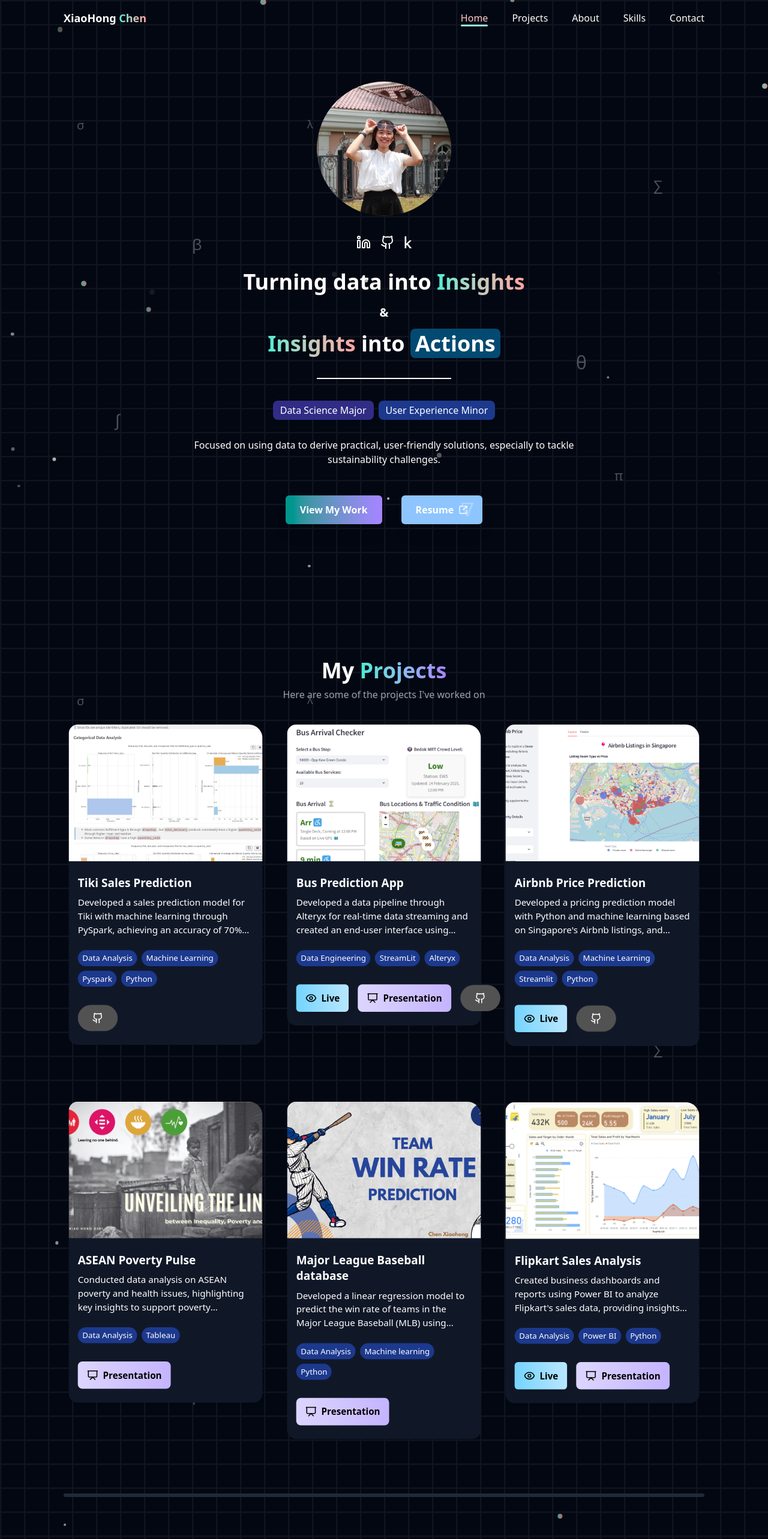
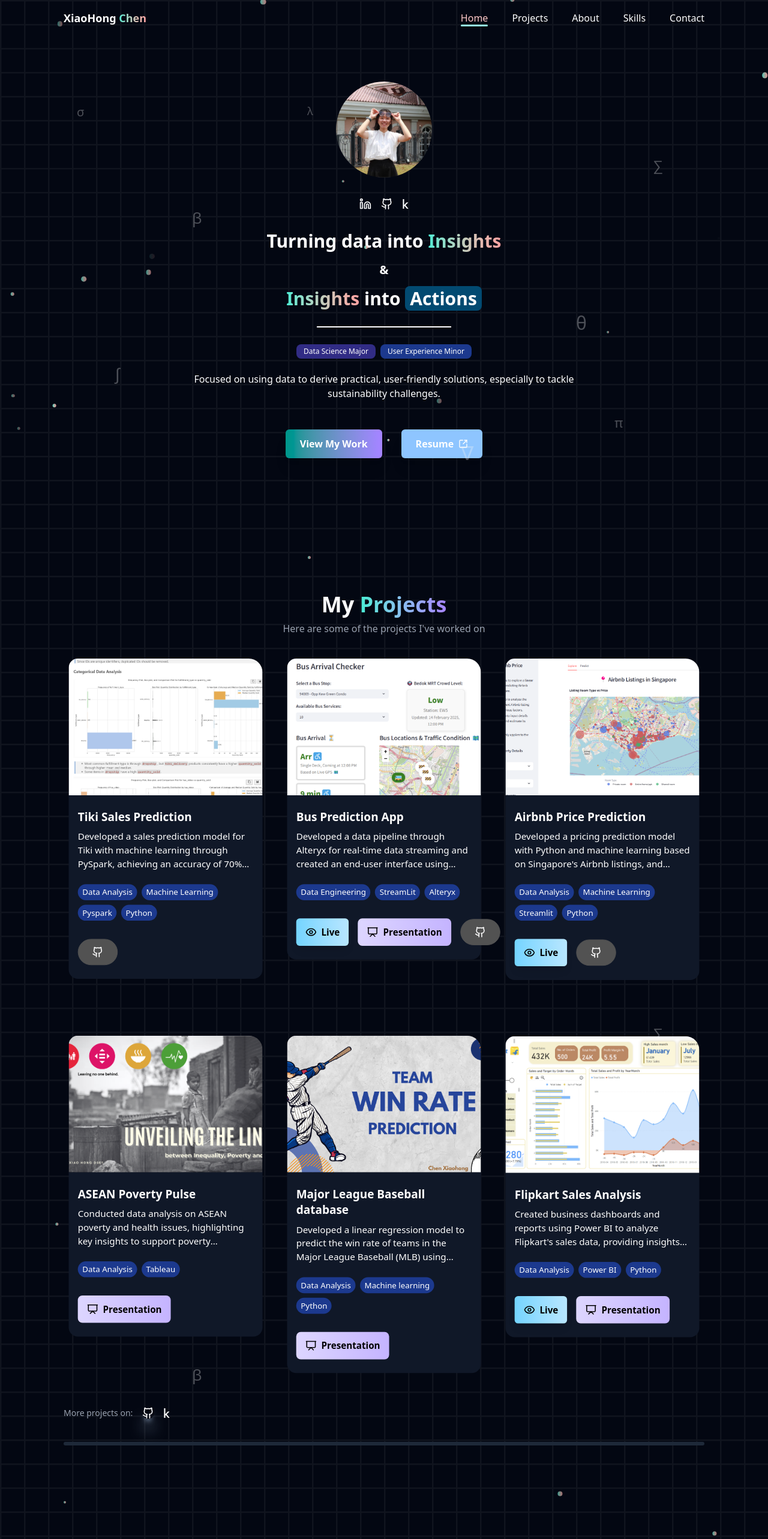
Before and after one commit to xhhhhhchen/My-Portfolio, a React (Vite) app: page /main in a window 1280 px wide. Shown: the top 2566 px of the page at 60% size. Built offline with nearby package versions, Linux system fonts and the light colour scheme.

Commit message:
edited sizing

```diff
--- a/src/components/footer.jsx
+++ b/src/components/footer.jsx
@@ -35,8 +35,8 @@ const footer = () => {
         </div>
 
 
-            <p className='text-lg text-white-900'>© {new Date().getFullYear()} Xiaohong Chen. All rights reserved.</p>
-            <p className='text-sm text-white-900'>Design & Developed by Xiaohong Chen</p>
+            <p className='text-lg text-gray-700'>© {new Date().getFullYear()} Xiaohong Chen. All rights reserved.</p>
+            <p className='text-sm text-gray-700'>Design & Developed by Xiaohong Chen</p>
         </div>
     </footer>
   )
--- a/src/sections/education.jsx
+++ b/src/sections/education.jsx
@@ -106,7 +106,7 @@ const EducationSection = () => {
           >
             {expandedSchool === 'ngeeAnn' && (
               <div className="mt-4 p-4 rounded-lg">
-                <p className="text-gray-300 mb-2">CGPA: 3.9 / 4.0</p>
+                <p className="text-gray-300 mb-2">CGPA: XX / 4.0</p>
 
                 <div className="mt-4">
                   <p className="text-gray-400 font-medium mb-2">Related coursework:</p>
--- a/src/sections/hero.jsx
+++ b/src/sections/hero.jsx
@@ -129,7 +129,7 @@ const Hero = () => {
 
 
       <section id='home' className="min-h-screen">
-        <div className="container mx-auto px-4 sm:px-6 lg:px-8 h-full flex items-center justify-center">
+        <div className="container mx-auto px-4 sm:px-6 lg:px-6 h-full flex items-center justify-center">
           <motion.div
             className="w-full max-w-4xl mx-auto py-12 md:py-24"
             variants={container}
@@ -139,23 +139,23 @@ const Hero = () => {
             {/* Image - Smaller on mobile */}
             <motion.div className='mt-10 mb-6 md:mb-8' variants={scaleUp}>
               <img
-                className='size-32 md:size-30 lg:size-56 rounded-full mx-auto bg-gradient-to-r from-teal-300 to-red-300 object-cover'
+                className='size-32 md:size-32 lg:size-40 rounded-full mx-auto bg-gradient-to-r from-teal-300 to-red-300 object-cover'
                 src={HeroImg}
                 alt="Profile"
               />
 
             <div className=' flex items-center justify-center gap-4 mt-8'>
                 <a href = "https://www.linkedin.com/in/alex-carter-7258/" target = "_blank" rel="noreferrer" className=' hover:-translate-y-2 transition-all duration=100 ease-in-out'>
-                <Linkedin className = "size-6"/>
+                <Linkedin className = "size-5"/>
                 </a>
 
 
                 <a href = "https://www.linkedin.com/in/alex-carter-7258/" target = "_blank" rel="noreferrer" className='hover:-translate-y-2  transition-all duration=100 ease-in-out'>
-                <Github className = "size-6"/>
+                <Github className = "size-5"/>
                 </a>
 
                 <a href="https://www.kaggle.com/your-profile" target="_blank" rel="noreferrer" className="hover:-translate-y-2 transition-all duration-100 ease-in-out">
-                <FontAwesomeIcon icon={faKaggle} className="text-white" size="lg"  />
+                <FontAwesomeIcon icon={faKaggle} className="text-white" size="md"  />
                 </a>
             </div>
 
@@ -165,7 +165,7 @@ const Hero = () => {
             <div className="text-center">
               {/* Main Headline - Responsive text sizing */}
               <motion.h1
-                className='text-xl sm:text-2xl md:text-3xl lg:text-4xl font-extrabold leading-tight md:leading-[1.2] mb-2 md:mb-4'
+                className='text-xl sm:text-2xl md:text-3xl font-extrabold leading-tight md:leading-[1.2] mb-2 md:mb-3'
                 variants={itemFromLeft}
               >
                 Turning data into {' '}
@@ -182,7 +182,7 @@ const Hero = () => {
               </motion.h2>
 
               <motion.h1
-                className='text-xl sm:text-2xl md:text-3xl lg:text-4xl font-extrabold leading-tight md:leading-[1.2] mb-4 md:mb-6'
+                className='text-xl sm:text-2xl md:text-3xl font-extrabold leading-tight md:leading-[1.2] mb-3'
                 variants={itemFromRight}
               >
                 <span className="bg-gradient-to-r from-teal-300 to-red-300 bg-clip-text text-transparent">
@@ -194,18 +194,18 @@ const Hero = () => {
 
               {/* Divider - Responsive margin */}
               <motion.div
-                className="w-1/3 md:w-1/4 border-t-2 border-white mx-auto my-6 md:my-9"
+                className="w-1/3 md:w-1/4 border-t-2 border-white mx-auto my-6 md:my-7"
                 variants={itemFromBottom}
               />
 
               {/* Tags - Stack on small screens */}
               <motion.div
-                className="flex flex-row flex-wrap justify-center gap-2 md:mb-6"
+                className="flex flex-row flex-wrap justify-center gap-2 md:mb-4"
                 variants={itemFromLeft}
               >
                 {/* First Tag - Data Science Major */}
                 <div className="flex-shrink-0 max-w-full">
-                  <span className="bg-indigo-900 px-3 py-1 text-sm md:text-base rounded-lg inline-block truncate">
+                  <span className="bg-indigo-900 px-3 py-1 text-xs rounded-lg inline-block truncate">
                     Data Science Major
                   </span>
                 </div>
@@ -213,7 +213,7 @@ const Hero = () => {
 
                 {/* Second Tag - User Experience Minor */}
                 <div className="flex-shrink-0 max-w-full">
-                  <span className="bg-blue-900 px-3 py-1 text-sm md:text-base rounded-lg inline-block truncate">
+                  <span className="bg-blue-900 px-3 py-1 text-xs rounded-lg inline-block truncate">
                     User Experience Minor
                   </span>
                 </div>
--- a/src/sections/projects.jsx
+++ b/src/sections/projects.jsx
@@ -1,9 +1,12 @@
 import React from 'react';
 import Title from '../components/title';
 import { projects } from '../utils/constant';
-import { Eye, Github, PresentationIcon } from 'lucide-react';
+import { Eye, Github,Mail,Linkedin, PresentationIcon } from 'lucide-react';
 import { motion } from 'framer-motion';
 import { useInView } from 'react-intersection-observer';
+import { FontAwesomeIcon } from '@fortawesome/react-fontawesome';
+import { faKaggle } from '@fortawesome/free-brands-svg-icons';
+
 
 const Projects = () => {
   // Animation variants
@@ -169,10 +172,27 @@ const Projects = () => {
                   </motion.div>
                 </motion.div>
               </div>
+
             </motion.div>
           ))}
         </motion.div>
 
+
+        <div className = "flex  items-center gap-4 mb-6 justify-left ">
+
+          <p className="text-sm text-gray-400">More projects on: </p>
+
+          <a href = "https://www.linkedin.com/in/alex-carter-7258/" target = "_blank" rel="noreferrer" className='hover:-translate-y-2  transition-all duration=100 ease-in-out rounded-full  shadow-xl shadow-blue-200/100'>
+              <Github className = "size-5"/>
+          </a>
+
+
+          <a href="https://www.kaggle.com/your-profile" target="_blank" rel="noreferrer" className="hover:-translate-y-2 transition-all duration-100 ease-in-out  rounded-full shadow-xl shadow-blue-200/90">
+              <FontAwesomeIcon icon={faKaggle} className="text-white" size="md"  />
+          </a>
+
+
+        </div>
 
         <div className="w-full md:w-full border-t-6 rounded-4xl border-gray-800 mx-auto my-6 md:my-9"></div>
       </div>
```
